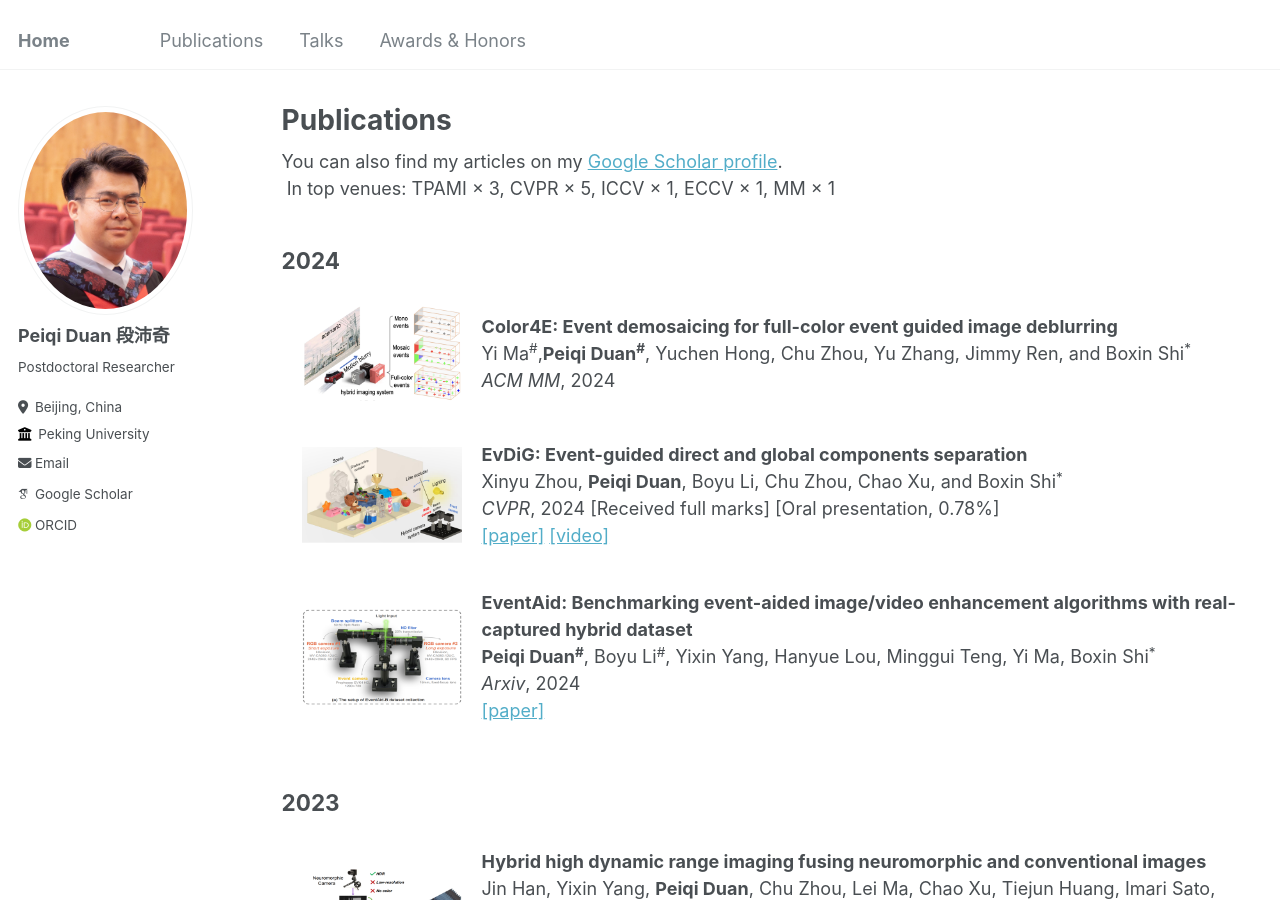
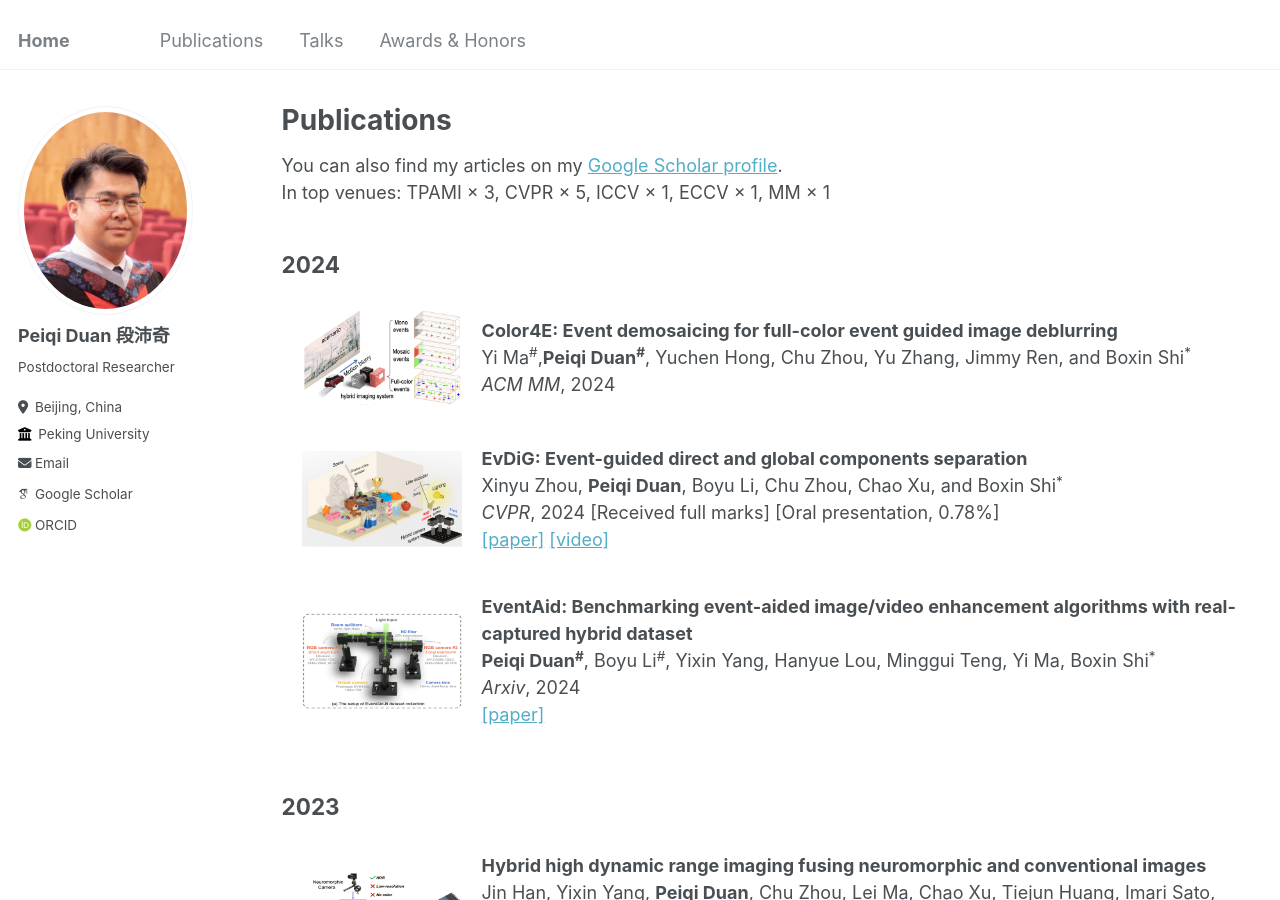
Before and after one commit to peiqi-duan/peiqi-duan.github.io, a Jekyll site: the page built from _pages/publications.md, in a window 1280 px wide and 900 px high. Built offline with Jekyll 4.4.1, drawn with Linux system fonts in a browser that asks for light colours; some web fonts are replaced.

Commit message:
Update publications.md

```diff
--- a/_pages/publications.md
+++ b/_pages/publications.md
@@ -5,8 +5,8 @@ permalink: /publications/
 author_profile: true
 ---
 
-<div class="wordwrap">You can also find my articles on my <a href="{{site.author.googlescholar}}">Google Scholar profile</a>.<br>
-In top venues: TPAMI × 3, CVPR × 5, ICCV × 1, ECCV × 1, MM × 1</div>
+You can also find my articles on my <a href="{{site.author.googlescholar}}">Google Scholar profile</a>.<br>
+In top venues: TPAMI × 3, CVPR × 5, ICCV × 1, ECCV × 1, MM × 1
 
 <h2><span>2024</span></h2>
   <div class="flex-row" onmouseout="par2net_stop()" onmouseover="par2net_start()">
```
